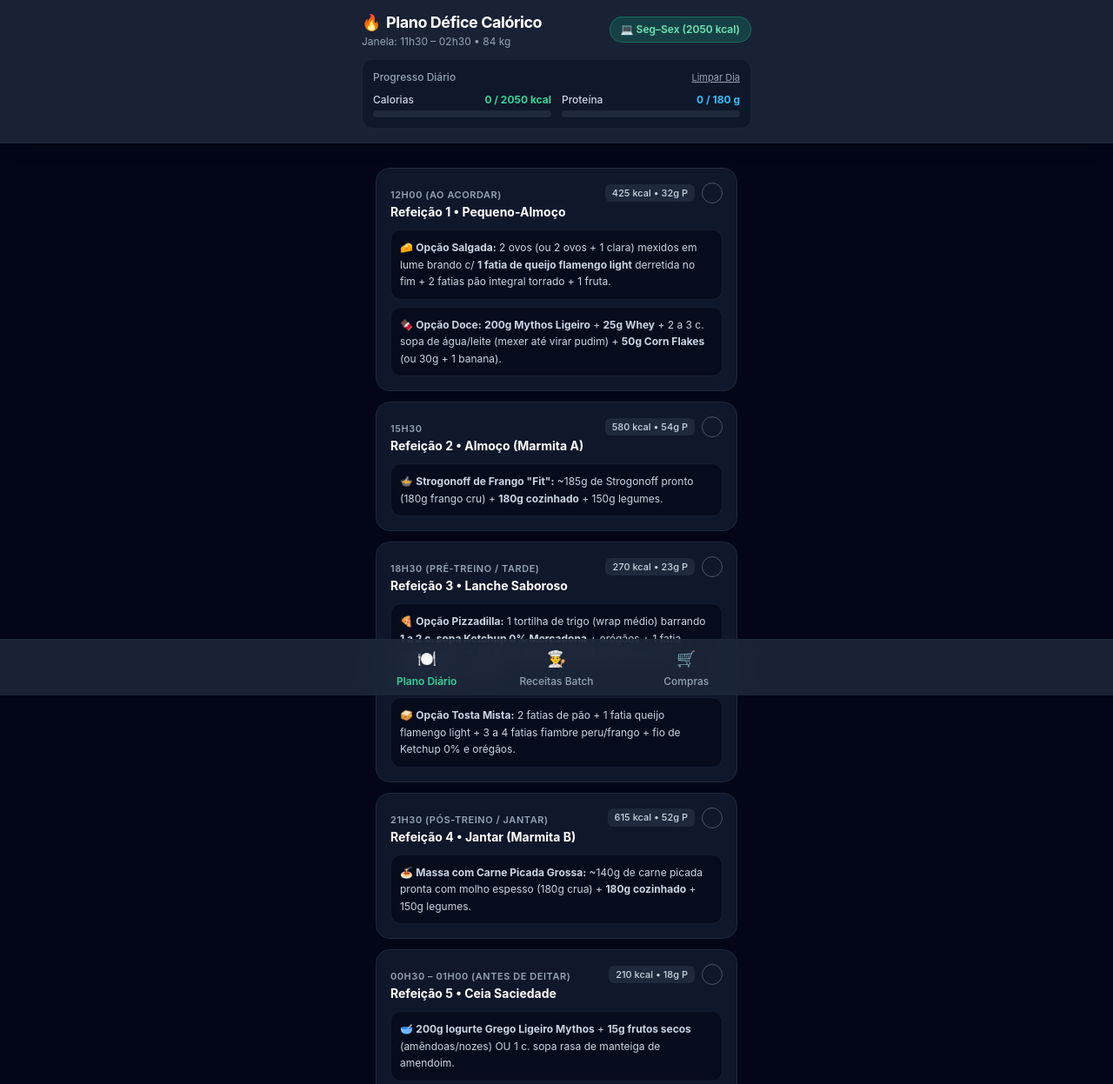
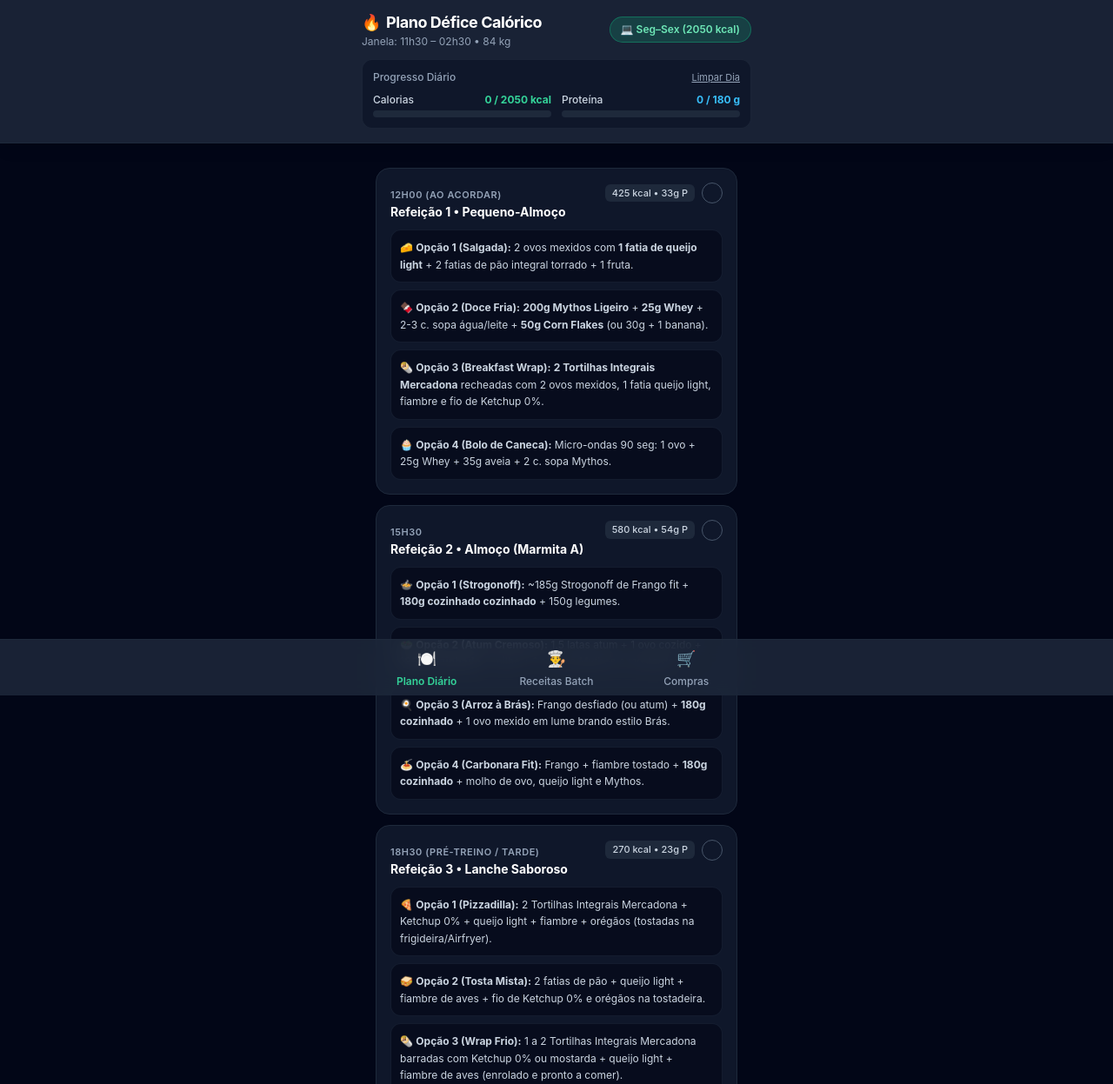
Before and after one commit to nunoQueirosCode/plan, a plain HTML site: page index.html in a window 1280 px wide. Shown: the top 1247 px of the page at 87% size. Drawn offline with nearby package versions, Linux system fonts and the light colour scheme.

Commit message:
Update index.html

```diff
--- a/index.html
+++ b/index.html
@@ -190,10 +190,12 @@
         time: '12h00 (Ao Acordar)',
         title: 'Refeição 1 • Pequeno-Almoço',
         kcal: 425,
-        prot: 32,
+        prot: 33,
         options: [
-          '🧀 <strong>Opção Salgada:</strong> 2 ovos (ou 2 ovos + 1 clara) mexidos em lume brando c/ <strong>1 fatia de queijo flamengo light</strong> derretida no fim + 2 fatias pão integral torrado + 1 fruta.',
-          '🍫 <strong>Opção Doce:</strong> <strong>200g Mythos Ligeiro</strong> + <strong>25g Whey</strong> + 2 a 3 c. sopa de água/leite (mexer até virar pudim) + <strong>50g Corn Flakes</strong> (ou 30g + 1 banana).'
+          '🧀 <strong>Opção 1 (Salgada):</strong> 2 ovos mexidos com <strong>1 fatia de queijo light</strong> + 2 fatias de pão integral torrado + 1 fruta.',
+          '🍫 <strong>Opção 2 (Doce Fria):</strong> <strong>200g Mythos Ligeiro</strong> + <strong>25g Whey</strong> + 2-3 c. sopa água/leite + <strong>50g Corn Flakes</strong> (ou 30g + 1 banana).',
+          '🌯 <strong>Opção 3 (Breakfast Wrap):</strong> <strong>2 Tortilhas Integrais Mercadona</strong> recheadas com 2 ovos mexidos, 1 fatia queijo light, fiambre e fio de Ketchup 0%.',
+          '🧁 <strong>Opção 4 (Bolo de Caneca):</strong> Micro-ondas 90 seg: 1 ovo + 25g Whey + 35g aveia + 2 c. sopa Mythos.'
         ]
       },
       {
@@ -204,7 +206,10 @@
         kcalWeekend: 660,
         prot: 54,
         options: [
-          '🍲 <strong>Strogonoff de Frango "Fit":</strong> ~185g de Strogonoff pronto (180g frango cru) + <strong class="carb-dose">180g de Arroz Basmati cozinhado</strong> + 150g legumes.'
+          '🍲 <strong>Opção 1 (Strogonoff):</strong> ~185g Strogonoff de Frango fit + <strong class="carb-dose">180g Arroz Basmati cozinhado</strong> + 150g legumes.',
+          '🥗 <strong>Opção 2 (Atum Cremoso):</strong> 1.5 latas atum + 1 ovo cozido + <strong class="carb-dose">180g arroz/massa</strong> + milho + 1 c. sopa Mythos e mostarda.',
+          '🍳 <strong>Opção 3 (Arroz à Brás):</strong> Frango desfiado (ou atum) + <strong class="carb-dose">180g arroz cozinhado</strong> + 1 ovo mexido em lume brando estilo Brás.',
+          '🍝 <strong>Opção 4 (Carbonara Fit):</strong> Frango + fiambre tostado + <strong class="carb-dose">180g massa cozinhada</strong> + molho de ovo, queijo light e Mythos.'
         ]
       },
       {
@@ -214,8 +219,9 @@
         kcal: 270,
         prot: 23,
         options: [
-          '🍕 <strong>Opção Pizzadilla:</strong> 1 tortilha de trigo (wrap médio) barrando <strong>1 a 2 c. sopa Ketchup 0% Mercadona</strong> + orégãos + 1 fatia queijo light + 3 a 4 fatias fiambre peru/frango (tostar na frigideira ou Airfryer).',
-          '🥪 <strong>Opção Tosta Mista:</strong> 2 fatias de pão + 1 fatia queijo flamengo light + 3 a 4 fatias fiambre peru/frango + fio de Ketchup 0% e orégãos.'
+          '🍕 <strong>Opção 1 (Pizzadilla):</strong> 2 Tortilhas Integrais Mercadona + Ketchup 0% + queijo light + fiambre + orégãos (tostadas na frigideira/Airfryer).',
+          '🥪 <strong>Opção 2 (Tosta Mista):</strong> 2 fatias de pão + queijo light + fiambre de aves + fio de Ketchup 0% e orégãos na tostadeira.',
+          '🌯 <strong>Opção 3 (Wrap Frio):</strong> 1 a 2 Tortilhas Integrais Mercadona barradas com Ketchup 0% ou mostarda + queijo light + fiambre de aves (enrolado e pronto a comer).'
         ]
       },
       {
@@ -226,7 +232,7 @@
         kcalWeekend: 695,
         prot: 52,
         options: [
-          '🍝 <strong>Massa com Carne Picada Grossa:</strong> ~140g de carne picada pronta com molho espesso (180g crua) + <strong class="carb-dose">180g de Massa cozinhada</strong> + 150g legumes.'
+          '🍝 <strong>Massa com Carne Picada Grossa:</strong> ~140g carne picada pronta com molho espesso (180g crua) + <strong class="carb-dose">180g Massa cozinhada</strong> + 150g legumes.'
         ]
       },
       {
@@ -236,8 +242,8 @@
         kcal: 210,
         prot: 18,
         options: [
-          '🥣 <strong>200g Iogurte Grego Ligeiro Mythos</strong> + <strong>15g frutos secos</strong> (amêndoas/nozes) OU 1 c. sopa rasa de manteiga de amendoim.',
-          '🍪 <em>Alternativa Doce:</em> Partir 1 a 2 bolachas (11g–22g) para dentro do Mythos em vez dos frutos secos.'
+          '🥣 <strong>200g Iogurte Grego Ligeiro Mythos</strong> + <strong>15g frutos secos</strong> (amêndoas/nozes) OU 1 c. sopa rasa manteiga de amendoim.',
+          '🍪 <em>Alternativa:</em> Partir 1 a 2 bolachas para dentro do Mythos.'
         ]
       },
       {
@@ -248,7 +254,7 @@
         prot: 1,
         weekendOnly: true,
         options: [
-          '🍌 <strong>1 Banana média</strong> (ou 1 barra de cereais simples) no bolso para comer a meio do turno de reposição.'
+          '🍌 <strong>1 Banana média</strong> (ou barra de cereais simples) no bolso para comer a meio do turno.'
         ]
       }
     ];
@@ -261,7 +267,7 @@
           '1 kg a 1,1 kg Carne Picada de Frango ou Peru',
           '1,5 dúzias de Ovos (18 unidades)',
           '1 a 2 baldes (1 kg) Iogurte Grego Ligeiro Mythos',
-          '2 emb. (200g) Queijo Flamengo Fatiado Light (50% menos gordura)',
+          '2 emb. (200g) Queijo Flamengo Fatiado Light',
           '2 emb. (150g–200g) Fiambre Peito de Peru ou Frango'
         ]},
         { cat: 'Mercearia & Pão', items: [
@@ -270,7 +276,7 @@
           '1 emb. Ketchup 0% Açúcares Adicionados (Mercadona)',
           '1 caixa (375g–500g) Corn Flakes (sem açúcar adicionado)',
           '1 Pão de Forma grande (integral ou sem côdea)',
-          '1 pacote (8 unid.) Tortilhas de Trigo (Wraps médios)',
+          '2 pacotes Tortilhas Integrais (Mercadona 100% Integral)',
           '1 pacote (500g) Massa (Fusilli ou Penne)',
           '1 pacote (500g–1kg) Arroz Basmati ou Vaporizado'
         ]},
@@ -285,11 +291,11 @@
         { cat: 'Abastecimento Mensal & Suplementos', items: [
           '1 kg Proteína Whey (Chocolate ou Baunilha)',
           '4 emb. pequenas Polpa de Tomate + 2 bisnagas Concentrado',
-          '1 frasco Ketchup 0% Mercadona (dura o mês todo nas Pizzadillas)',
+          '1 frasco Ketchup 0% Mercadona',
           '2 a 3 pacotes (1 kg) Arroz Basmati / Vaporizado',
           '4 pacotes (500 g) Massa Fusilli / Penne',
           '3 a 4 caixas Corn Flakes',
-          '2 a 3 pacotes Tortilhas de Trigo (Wraps)',
+          '3 pacotes Tortilhas Integrais Mercadona',
           '1 garrafa Azeite Virgem Extra',
           '400g Frutos Secos ao natural ou 1 boião Manteiga de Amendoim 100%',
           'Especiarias: Mostarda, Sal, Pimenta, Pimentão-doce e Orégãos'
@@ -363,7 +369,7 @@
         const carbText = state.isWeekend ? '240g cozinhado (Modo Armazém)' : '180g cozinhado';
 
         const optionsHtml = meal.options.map(opt => {
-          const updatedOpt = opt.replace(/180g de (Arroz Basmati|Massa) cozinhad[oa]/g, `${carbText}`);
+          const updatedOpt = opt.replace(/180g (Arroz Basmati|arroz\/massa|arroz cozinhado|massa cozinhada)/g, `${carbText}`);
           return `<div class="text-xs text-slate-300 leading-relaxed bg-slate-950/60 p-2.5 rounded-xl border border-slate-800/60">${updatedOpt}</div>`;
         }).join('');
 
```
